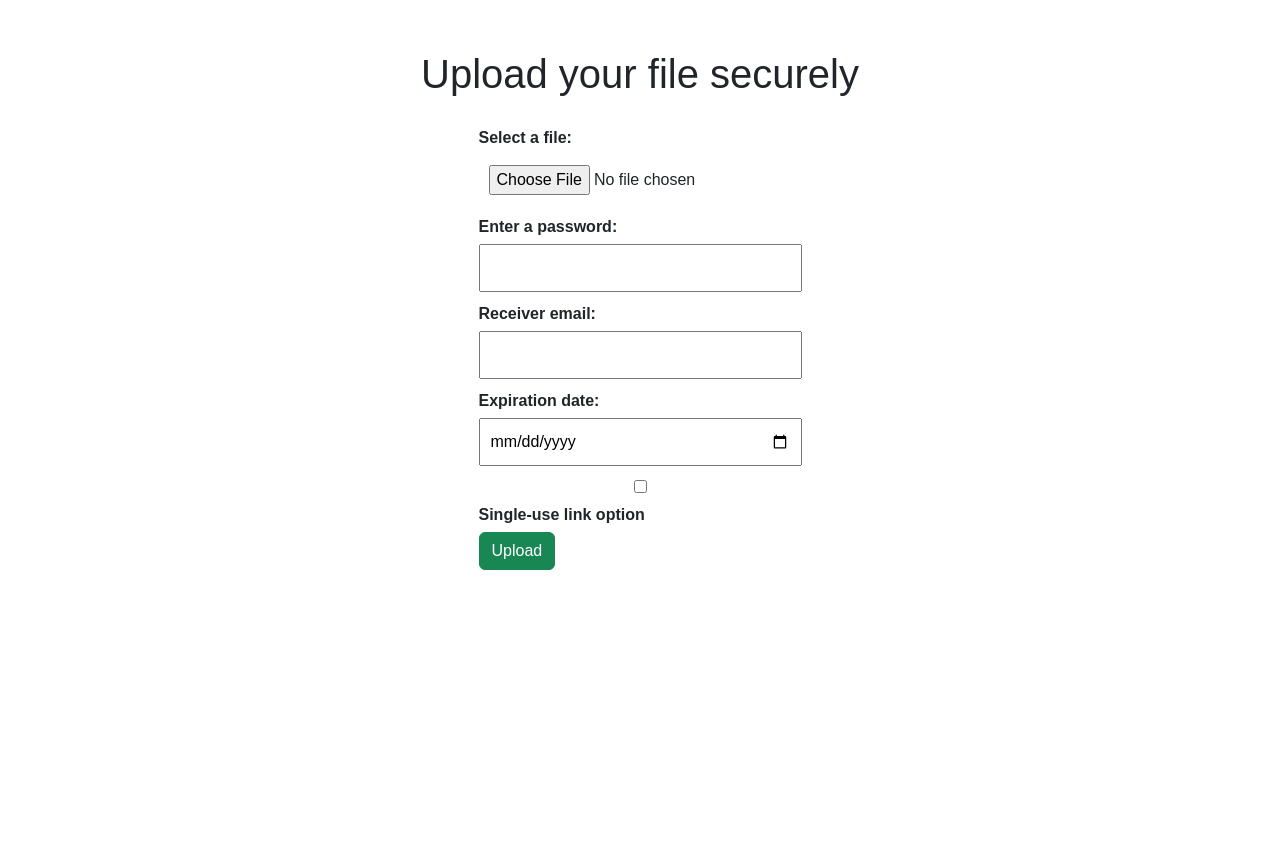
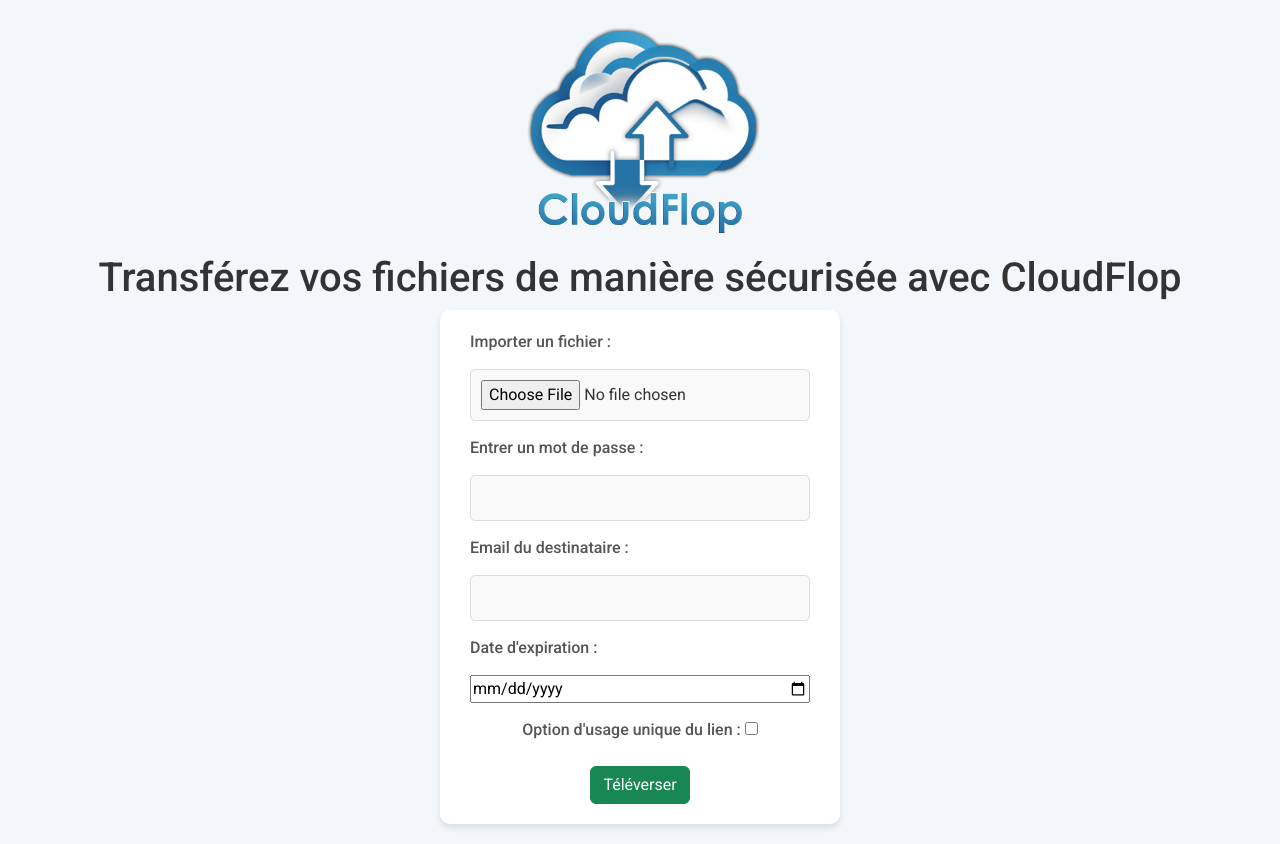
Before and after one commit to baongochuyn/CloudFlop, a Django app: page /version2/upload/ in a window 1280 px wide. Before the commit the page ends 570 px from the top, so only its background shows below. Run offline with Django 5.2, Linux system fonts and the light colour scheme; some libraries are stand-ins or nearby versions.

Commit message:
Update css for version 2

```diff
--- a/config/version2/static/version2/styles.css
+++ b/config/version2/static/version2/styles.css
@@ -1,38 +1,144 @@
+/* Import Google Font */
+@import url('https://fonts.googleapis.com/css2?family=Roboto:wght@400;500;700&display=swap');
+
 body {
-    font-family: Arial, sans-serif;
-    margin: 50px;
+    font-family: 'Roboto', sans-serif;
+    background-color: #f4f7f9;
+    color: #333;
+    margin: 0;
+    padding: 0;
+    display: flex;
+    flex-direction: column;
+    align-items: center;
     text-align: center;
 }
 
+/* Header styles */
+header {
+    width: 100%;
+    margin-top: -20px;
+    margin-bottom: -50px;
+    padding: 2px 0; /* Add spacing around the logo */
+    background-color: #f4f7f9; /* Optional: set a background color */
+    display: flex;
+    justify-content: center; /* Center the logo horizontally */
+    align-items: center;
+}
+
+/* Logo styles */
+header .logo {
+    max-width: 300px; /* Limit the logo width */
+    height: auto; /* Maintain aspect ratio */
+    display: block;
+}
+
+.check {
+    flex-direction: row;
+}
+
+.btn-check {
+    margin-left: 20px;
+}
+
+/* Main content area */
+main {
+    flex-grow: 1;
+    display: flex;
+    flex-direction: column;
+    justify-content: center;
+    align-items: center;
+    width: 100%;
+    padding: 20px; /* Prevent content from being too close to the edges */
+    box-sizing: border-box;
+}
+
+/* Form styles */
 form {
-    margin-top: 20px;
-    display: inline-block;
+    background: #fff;
+    padding: 20px 30px;
+    border-radius: 10px;
+    box-shadow: 0 4px 6px rgba(0, 0, 0, 0.1);
+    width: 100%;
+    max-width: 400px;
+    display: flex;
+    flex-direction: column;
+    gap: 15px;
+    align-items: stretch;
+}
+
+form label {
+    font-weight: 500;
+    color: #555;
     text-align: left;
 }
-label {
-    display: block;
-    margin-bottom: 5px;
-    font-weight: bold;
-}
-input {
-    margin-bottom: 10px;
+
+form input[type="text"],
+form input[type="password"],
+form input[type="file"] {
     width: 100%;
     padding: 10px;
     font-size: 16px;
+    border: 1px solid #ddd;
+    border-radius: 5px;
+    background: #f9f9f9;
+    transition: background 0.3s, border-color 0.3s;
 }
 
+form input[type="text"]:focus,
+form input[type="password"]:focus,
+form input[type="file"]:focus {
+    background: #fff;
+    border-color: #007bff;
+    outline: none;
+}
 
+form button {
+    padding: 10px 15px;
+    font-size: 16px;
+    font-weight: 500;
+    color: #fff;
+    background: #007bff;
+    border: none;
+    border-radius: 5px;
+    cursor: pointer;
+    transition: background 0.3s, transform 0.1s;
+}
+
+form button:hover {
+    background: #0056b3;
+}
+
+form button:active {
+    transform: scale(0.98);
+}
+
+/* Messages styles */
 .messages {
-    /* colors for different message types can be listed here */
-    --color-info: #d9f0fc;
-    --color-info-hover: #b4e0f7;
-    --color-info-border: #50b6f5;
+    position: fixed;
+    top: 20px;
+    right: 20px;
+    z-index: 9999;
+    max-width: 300px;
+    padding: 10px 20px;
+    border-radius: 5px;
+    box-shadow: 0 2px 5px rgba(0, 0, 0, 0.1);
+    pointer-events: none;
+}
 
-    /* Place on top of everything, at the right side of the page, without affecting any other elements.*/
-    position: fixed;
-    top: 0;
-    right: 0;
-    z-index: 9999;
-    padding: 0.5em;
-    pointer-events: none;
-  }
+.messages.error {
+    background: #fdecea;
+    color: #d93025;
+    border-left: 5px solid #d93025;
+}
+
+.messages.info {
+    background: #e3f2fd;
+    color: #1565c0;
+    border-left: 5px solid #1565c0;
+}
+
+.messages.success {
+    background: #e8f5e9;
+    color: #2e7d32;
+    border-left: 5px solid #2e7d32;
+}
--- a/config/version2/templates/upload1.html
+++ b/config/version2/templates/upload1.html
@@ -3,17 +3,23 @@
 <head>
     <meta charset="UTF-8">
     <meta name="viewport" content="width=device-width, initial-scale=1.0">
-    <title>Upload File</title>
+    <title>CloudFlop - Version 2</title>
+    {% load static %}
+    <link rel="icon" href="{% static 'version2/images/icon_cloudflop.png' %}">
     {% load bootstrap5 %}
     {% bootstrap_css %}
     {% bootstrap_javascript %}
-    {% load static %}
     <link rel="stylesheet" href="{% static 'version2/styles.css' %}">
     <script src="{% static 'version2/js/crypto-js.min.js' %}"></script>
     <script src="{% static 'version2/js/upload.js' %}"></script>
 </head>
 <body>
-    <h1>Upload your file securely</h1>
+    <header>
+        <img src="{% static 'version2/images/logo_cloudflop.png' %}" alt="CloudFlop Logo" class="logo">
+    </header>
+
+    <main>
+        <h1>Transférez vos fichiers de manière sécurisée avec CloudFlop</h1>
 
         {% if messages %}
             {% for message in messages %}
@@ -25,26 +31,28 @@
                 </div>
             {% endfor %}
         {% endif %}
+
         <form method="POST" enctype="multipart/form-data" id="upload_form">
             {% csrf_token %}
-        <label for="document">Select a file:</label>
+            <label for="document">Importer un fichier :</label>
             <input type="file" id="document" name="document" required>
 
-        <label for="password">Enter a password:</label>
+            <label for="password">Entrer un mot de passe :</label>
             <input type="password" id="password" name="password" required>
 
-        <label for="receiver_email">Receiver email:</label>
+            <label for="receiver_email">Email du destinataire :</label>
             <input type="text" id="receiver_email" name="receiver_email" required>
 
-        <label for="expiration_date">Expiration date:</label>
+            <label for="expiration_date">Date d'expiration :</label>
             <input type="date" id="expiration_date" name="expiration_date" required>
 
+            <div class="check">
+                <label for="unique_usage">Option d'usage unique du lien :</label>
                 <input type="checkbox" id="unique_usage" name="unique_usage" value="unique_usage">
-        <label for="unique_usage">Single-use link option </label>
-
-        <button type="submit" class="btn btn-success">Upload</button>
-
+            <div>
+            <br>
+            <button type="submit" class="btn btn-success">Téléverser</button>
         </form>
-
+    </main>
 </body>
 </html>
```
Also changed, not shown: config/version2/templates/download1.html (+12 -5 lines), config/version2/static/version2/images/icon_cloudflop.png (added), config/version2/static/version2/images/logo_cloudflop.png (added). Lines whose indentation alone changed are shown as unchanged.
